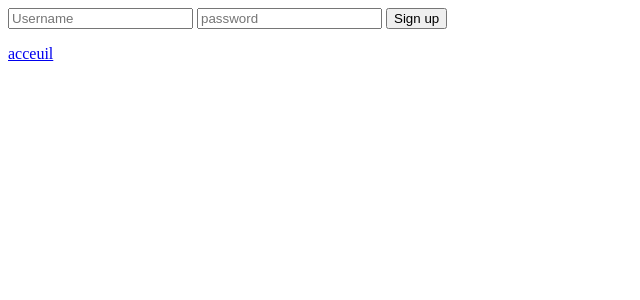
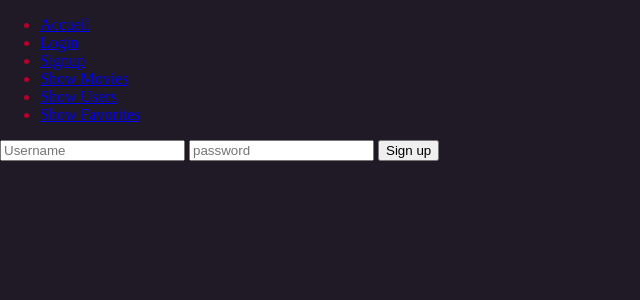
Before and after one commit to lachancechristophe/FilmsFavoris, a PHP site: page /signup.php in a window 1280 px wide. Shown: the top 300 px of the page, without its empty margins (0-640 px from the left). Run offline with PHP 8.4, Linux system fonts and the light colour scheme; some libraries are stand-ins or nearby versions.

Commit message:
vote for lachance

```diff
--- a/class/view/Signup.class.php
+++ b/class/view/Signup.class.php
@@ -7,18 +7,28 @@ class Signup extends Page
 
     function __construct()
     {
-        $this->doc = '';
-        $this->signUpCheck();
-        $this->formSignUp();
+
+            $this->doc = parent::initHTML("Signup",'');
+
+
+            $this->doc .= parent::topNav();
+
+            $this->signUpCheck();
+            $this->doc .= $this->formSignUp();
+
+            $this->doc .= parent::endBal("body");
+            $this->doc .= parent::endBal("html");
+
     }
     function formSignUp()
     {
-        $this->doc.='<form class="signUp" action="signup.php" method="POST" >
+        $form ='<form class="signUp" action="signup.php" method="POST" >
             <input type="text" name="uid" placeholder="Username">
             <input type="password" name="pwd" placeholder="password">
             <button type="submit" name="submit">Sign up</button>
             <input name= "f_id" type="hidden" value="signup">
-            </form><a href="index.php">acceuil</a>';
+            </form>';
+        return $form;
 
 
 
--- a/class/view/lib/Page.class.php
+++ b/class/view/lib/Page.class.php
@@ -26,6 +26,7 @@ class Page
     {
         $topNav = '';
         $topNav .= '<ul class="topNav">';
+        $topNav .= '<li><a href="index.php">Accueil</a></li>';
         $topNav .= '<li><a href="login.php">Login</a></li>';
         $topNav .= '<li><a href="signup.php">Signup</a></li>';
         $topNav .= '<li><a href="show_movies.php">Show Movies</a></li>';
--- a/show_favorites.php
+++ b/show_favorites.php
@@ -1,5 +1,5 @@
 <?php
-
+require_once('class/dao/lib/Connection.class.php');
 require_once('class/view/lib/Page.class.php');
 require_once('class/view/ShowFavorite.class.php');
 
--- a/style/style.css
+++ b/style/style.css
@@ -7,3 +7,6 @@ body {
     min-width: 980px;
 
 }
+table {
+  border: 1px solid  #cc0000;
+}
```
Also changed, not shown: class/view/Login.class.php (+8 -2 lines), class/view/ShowFavorite.class.php (+10 -0 lines), class/view/ShowMovie.class.php (+10 -0 lines), class/view/ShowUser.class.php (+10 -0 lines).
